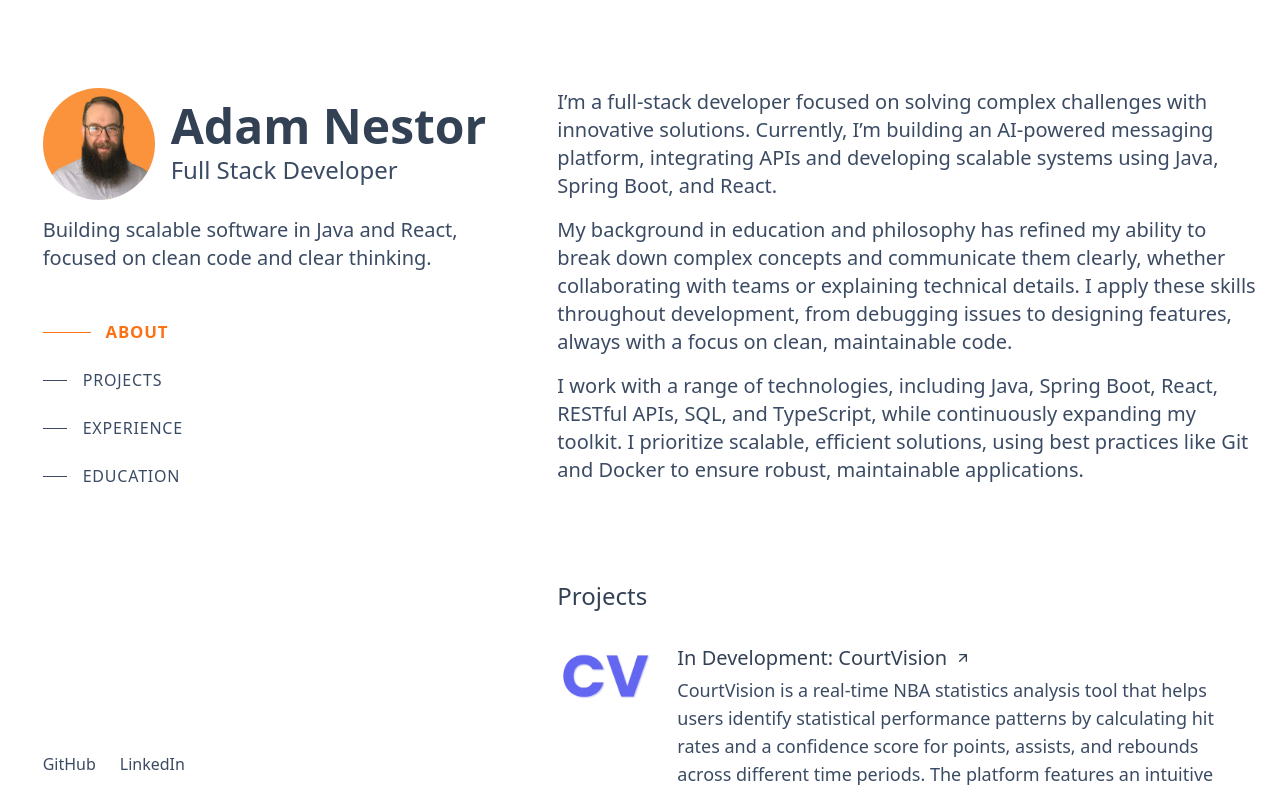
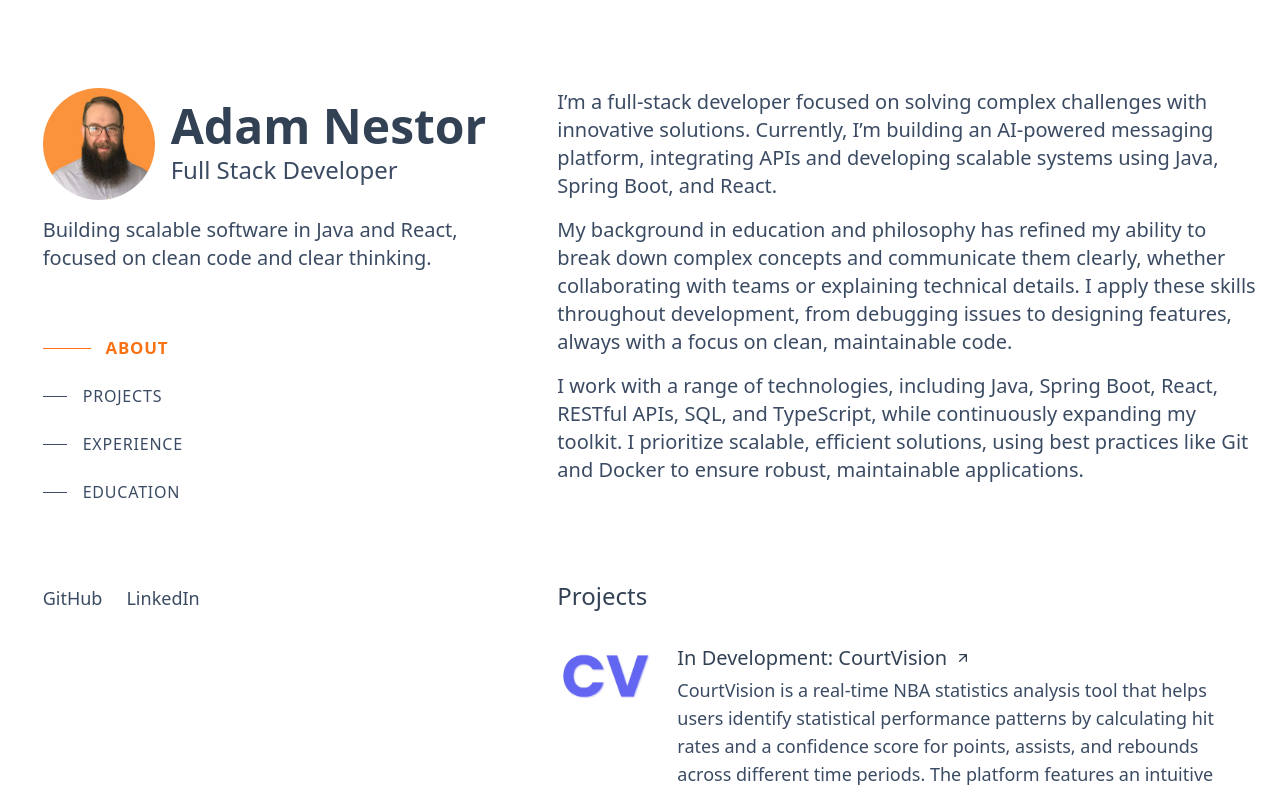
Before and after one commit to adamnestor/portfolio_v1, a React (Vite) app: page / in a window 1280 px wide. Shown: the top 793 px of the page. Built offline with nearby package versions, Linux system fonts and the light colour scheme.

Commit message:
updating stylinh

```diff
--- a/src/components/identity/LeftPanel.tsx
+++ b/src/components/identity/LeftPanel.tsx
@@ -8,11 +8,13 @@ const LeftPanel = () => {
     <div className="flex flex-col h-full pt-16">
       <Profile profile={profileData} />
 
-      <p className="text-slate-medium text-xl mb-12">{profileData.description}</p>
+      <p className="text-slate-medium text-xl mb-16">
+        {profileData.description}
+      </p>
 
       <Navigation />
 
-      <div className="mt-auto">
+      <div className="mt-20">
         <SocialLinks links={socialLinks} />
       </div>
     </div>
--- a/src/components/identity/SocialLinks.tsx
+++ b/src/components/identity/SocialLinks.tsx
@@ -11,7 +11,7 @@ const SocialLinks = ({ links }: SocialLinksProps) => {
         <a
           key={platform}
           href={url}
-          className="text-slate-medium hover:text-orange-primary"
+          className="text-slate-medium text-lg hover:text-orange-primary"
         >
           {platform}
         </a>
--- a/src/data/profile.ts
+++ b/src/data/profile.ts
@@ -4,8 +4,8 @@ export interface SocialLink {
 }
 
 export const socialLinks: SocialLink[] = [
-  { platform: "GitHub", url: "https://github.com" },
-  { platform: "LinkedIn", url: "https://linkedin.com" },
+  { platform: "GitHub", url: "https://github.com/adamnestor" },
+  { platform: "LinkedIn", url: "https://www.linkedin.com/in/adamnestor/" },
 ];
 
 export interface Profile {
```
